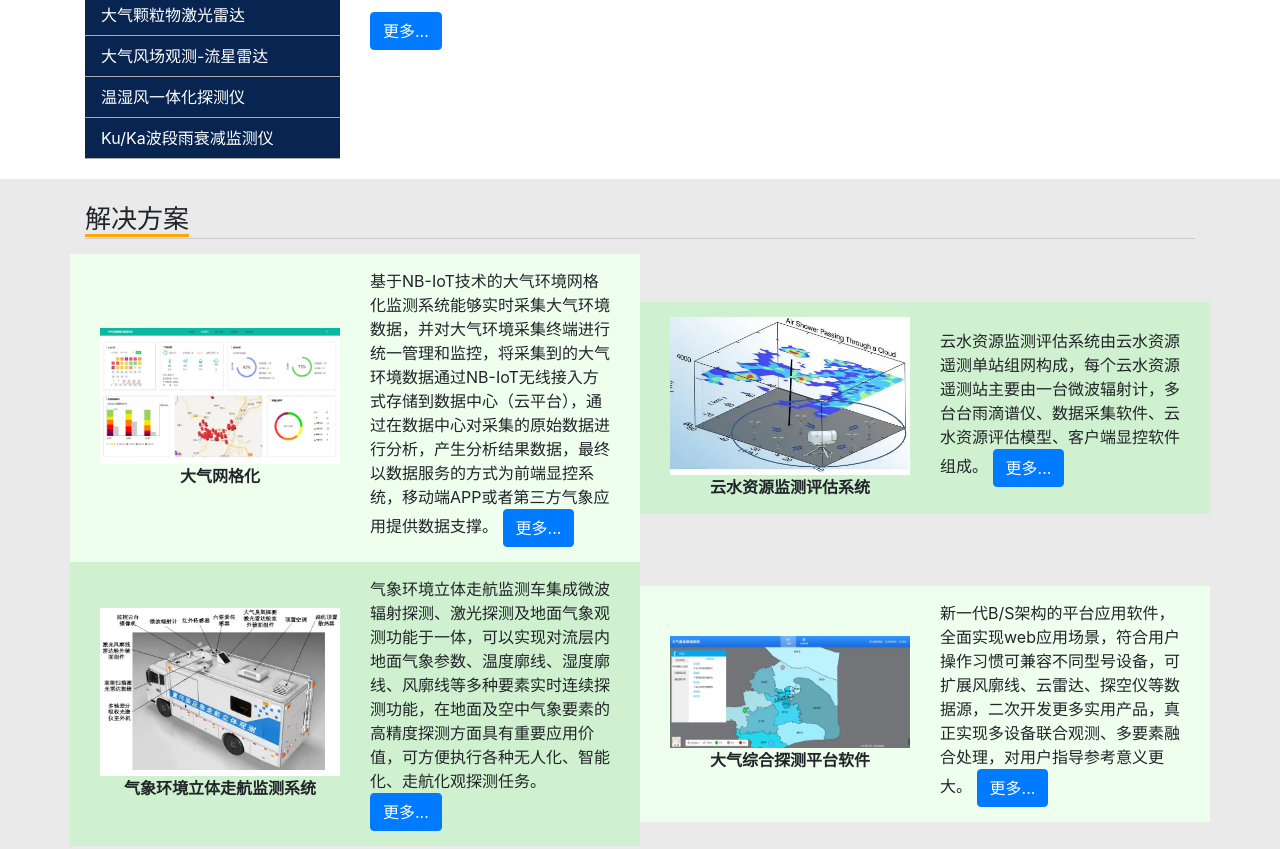
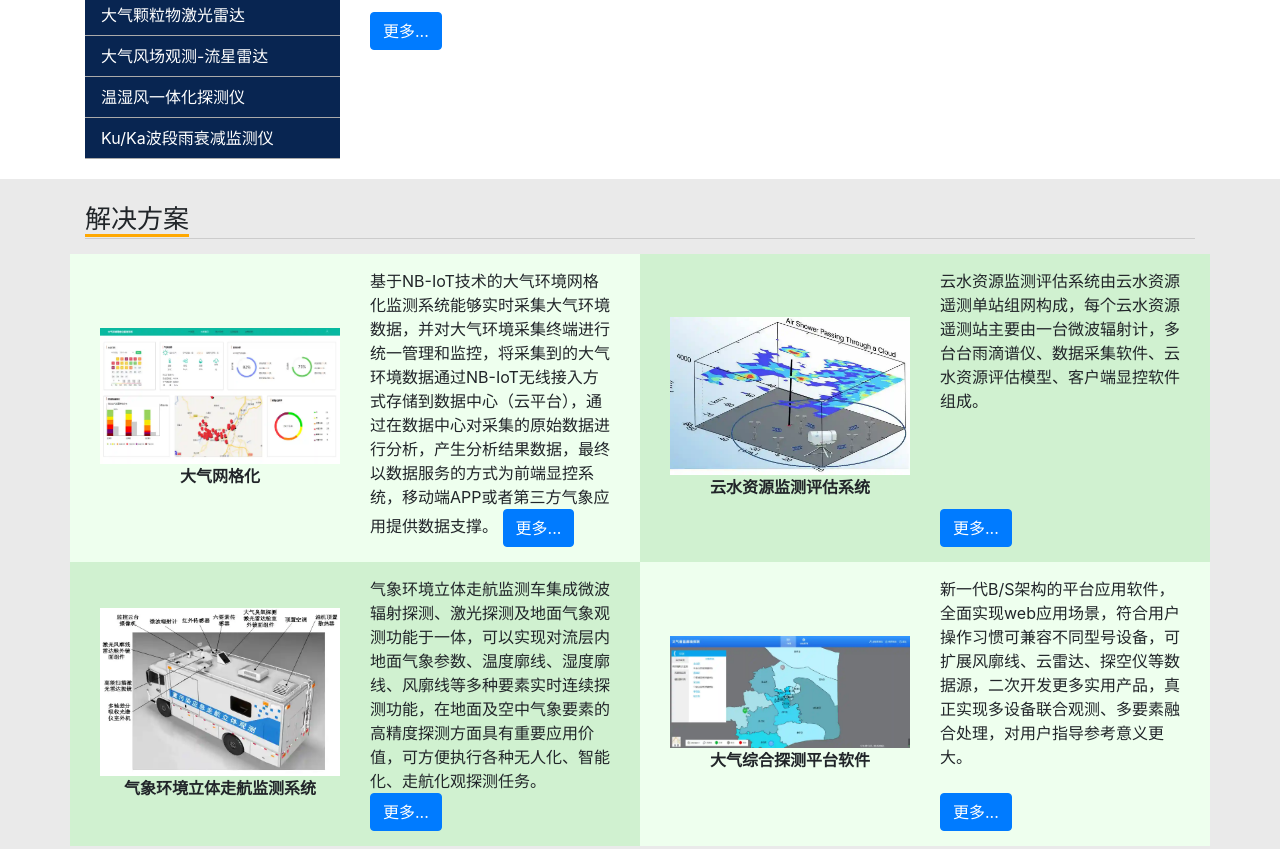
Before and after one commit to radiometer/radiometer.github.io_bak, a plain HTML site: page index.html in a window 1280 px wide. Shown: the part 944-1793 px from the top of the page. Drawn offline with Linux system fonts and the light colour scheme.

Commit message:
Add files via upload

```diff
--- a/index.html
+++ b/index.html
@@ -599,6 +599,15 @@
               </div>
               <div class="col">
                 云水资源监测评估系统由云水资源遥测单站组网构成，每个云水资源遥测站主要由一台微波辐射计，多台台雨滴谱仪、数据采集软件、云水资源评估模型、客户端显控软件组成。
+                &nbsp;&nbsp;&nbsp;&nbsp;&nbsp;&nbsp;&nbsp;&nbsp;&nbsp;&nbsp;&nbsp;&nbsp;&nbsp;&nbsp;&nbsp;&nbsp;&nbsp;&nbsp;&nbsp;&nbsp;&nbsp;&nbsp;&nbsp;&nbsp;
+                &nbsp;&nbsp;&nbsp;&nbsp;&nbsp;&nbsp;&nbsp;&nbsp;&nbsp;&nbsp;&nbsp;&nbsp;&nbsp;&nbsp;&nbsp;&nbsp;&nbsp;&nbsp;&nbsp;&nbsp;&nbsp;&nbsp;&nbsp;&nbsp;
+                &nbsp;&nbsp;&nbsp;&nbsp;&nbsp;&nbsp;&nbsp;&nbsp;&nbsp;&nbsp;&nbsp;&nbsp;&nbsp;&nbsp;&nbsp;&nbsp;&nbsp;&nbsp;&nbsp;&nbsp;&nbsp;&nbsp;&nbsp;&nbsp;
+                &nbsp;&nbsp;&nbsp;&nbsp;&nbsp;&nbsp;&nbsp;&nbsp;&nbsp;&nbsp;&nbsp;&nbsp;&nbsp;&nbsp;&nbsp;&nbsp;&nbsp;&nbsp;&nbsp;&nbsp;&nbsp;&nbsp;&nbsp;&nbsp;
+                &nbsp;&nbsp;&nbsp;&nbsp;&nbsp;&nbsp;&nbsp;&nbsp;&nbsp;&nbsp;&nbsp;&nbsp;&nbsp;&nbsp;&nbsp;&nbsp;&nbsp;&nbsp;&nbsp;&nbsp;&nbsp;&nbsp;&nbsp;&nbsp;
+                &nbsp;&nbsp;&nbsp;&nbsp;&nbsp;&nbsp;&nbsp;&nbsp;&nbsp;&nbsp;&nbsp;&nbsp;&nbsp;&nbsp;&nbsp;&nbsp;&nbsp;&nbsp;&nbsp;&nbsp;&nbsp;&nbsp;&nbsp;&nbsp;
+                &nbsp;&nbsp;&nbsp;&nbsp;&nbsp;&nbsp;&nbsp;&nbsp;&nbsp;&nbsp;&nbsp;&nbsp;&nbsp;&nbsp;&nbsp;&nbsp;&nbsp;&nbsp;&nbsp;&nbsp;&nbsp;&nbsp;&nbsp;&nbsp;
+                &nbsp;&nbsp;&nbsp;&nbsp;&nbsp;&nbsp;&nbsp;&nbsp;&nbsp;&nbsp;&nbsp;&nbsp;&nbsp;&nbsp;&nbsp;&nbsp;&nbsp;&nbsp;&nbsp;&nbsp;&nbsp;&nbsp;&nbsp;&nbsp;
+                &nbsp;&nbsp;&nbsp;&nbsp;&nbsp;&nbsp;&nbsp;&nbsp;&nbsp;&nbsp;&nbsp;&nbsp;&nbsp;&nbsp;&nbsp;&nbsp;&nbsp;&nbsp;&nbsp;&nbsp;&nbsp;&nbsp;&nbsp;&nbsp;
                 <button class="btn btn-primary" data-toggle="modal" data-target="#modal-cloudwater">
                   更多...
                 </button>
@@ -636,6 +645,9 @@
               </div>
               <div class="col">
                 新一代B/S架构的平台应用软件，全面实现web应用场景，符合用户操作习惯可兼容不同型号设备，可扩展风廓线、云雷达、探空仪等数据源，二次开发更多实用产品，真正实现多设备联合观测、多要素融合处理，对用户指导参考意义更大。
+                &nbsp;&nbsp;&nbsp;&nbsp;&nbsp;&nbsp;&nbsp;&nbsp;&nbsp;&nbsp;&nbsp;&nbsp;&nbsp;&nbsp;&nbsp;&nbsp;&nbsp;&nbsp;&nbsp;&nbsp;&nbsp;&nbsp;&nbsp;&nbsp;
+                &nbsp;&nbsp;&nbsp;&nbsp;&nbsp;&nbsp;&nbsp;&nbsp;&nbsp;&nbsp;&nbsp;&nbsp;&nbsp;&nbsp;&nbsp;&nbsp;&nbsp;&nbsp;&nbsp;&nbsp;&nbsp;&nbsp;&nbsp;&nbsp;
+                &nbsp;&nbsp;&nbsp;&nbsp;&nbsp;&nbsp;&nbsp;&nbsp;&nbsp;&nbsp;&nbsp;&nbsp;&nbsp;&nbsp;&nbsp;&nbsp;&nbsp;&nbsp;&nbsp;&nbsp;&nbsp;&nbsp;&nbsp;&nbsp;
                 <button class="btn btn-primary" data-toggle="modal" data-target="#modal-paltform">
                   更多...
                 </button>
```
